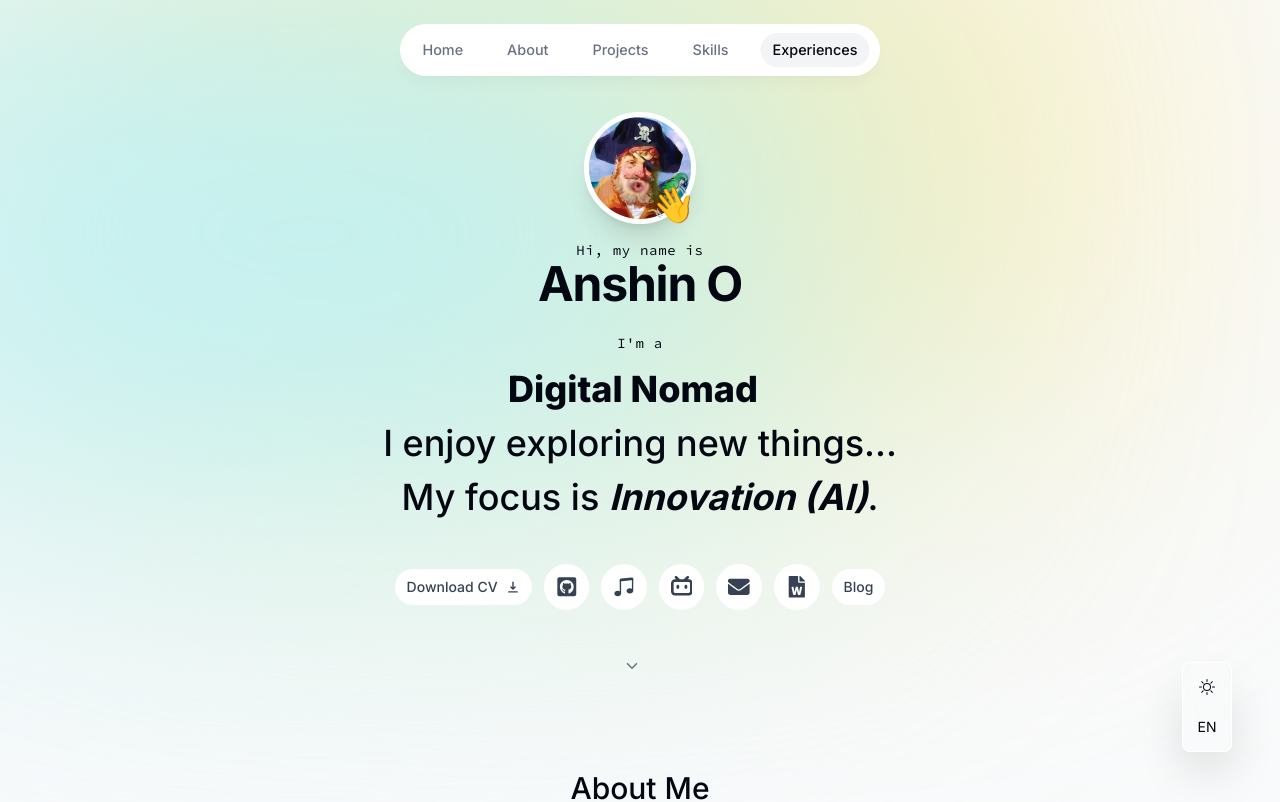
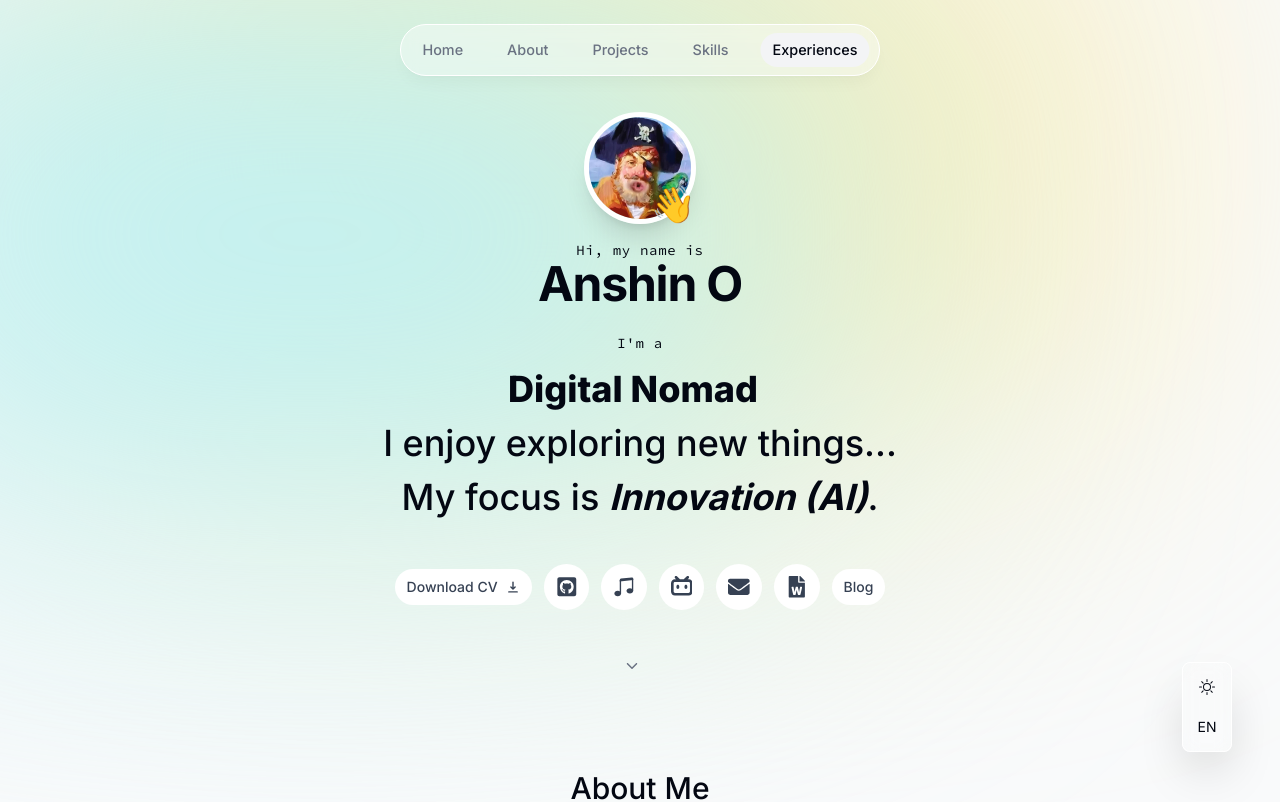
Before and after one commit to was865/personal-portfolio, a Next.js app: page /en in a window 1280 px wide. Shown: the top 802 px of the page. Built offline with nearby package versions, Linux system fonts and the light colour scheme; no server answers.

Commit message:
style: fix for tailwind v3 to v4

```diff
--- a/components/Header.tsx
+++ b/components/Header.tsx
@@ -15,10 +15,9 @@ function Header() {
   return (
     <header className="z-999 relative">
       <motion.div
-        className="fixed top-0 left-1/2 -translate-x-1/2 h-[4.5rem] w-full rounded-none border border-white border-opacity-40 bg-white bg-opacity-40
-        shadow-lg shadow-black/[0.03] backdrop-blur-[0.5rem] sm:top-6 sm:h-[3.25rem] sm:w-[30rem] sm:rounded-full dark:bg-gray-950 dark:border-black/40 dark:bg-opacity-75"
-        initial={{ y: -100, x: 0, opacity: 0 }}
-        animate={{ y: 0, x: 0, opacity: 1 }}
+        className="fixed top-0 left-1/2 -translate-x-1/2 h-[4.5rem] w-full rounded-none border border-white border-opacity-40 bg-white/40 shadow-lg shadow-black/[0.03] backdrop-blur-[0.5rem] sm:top-6 sm:h-[3.25rem] sm:w-[30rem] sm:rounded-full dark:bg-gray-950/75 dark:border-black/40"
+        initial={{ y: -100, opacity: 0 }}
+        animate={{ y: 0, opacity: 1 }}
       ></motion.div>
       <nav className="flex fixed top-[0.15rem] left-1/2 h-12 -translate-x-1/2 py-2 sm:top-[1.7rem] sm:h-[initial] sm:py-0">
         <ul className="flex w-[22rem] flex-wrap items-center justify-center gap-y-1 text-[0.9rem] font-medium text-gray-500 sm:w-[initial] sm:flex-nowrap sm:gap-5">
@@ -32,7 +31,7 @@ function Header() {
               <Link
                 href={link.hash}
                 className={clsx(
-                  "flex w-full items-center justify-center px-3 py-3 no-wrap hover:text-gray-950 dark:hover:text-gray-300 transition",
+                  "flex w-full items-center justify-center px-3 py-3 whitespace-nowrap hover:text-gray-950 dark:hover:text-gray-300 transition",
                   {
                     "text-gray-950": activeSection === link.name,
                     "dark:hover:text-gray-600": activeSection == link.name,
```
